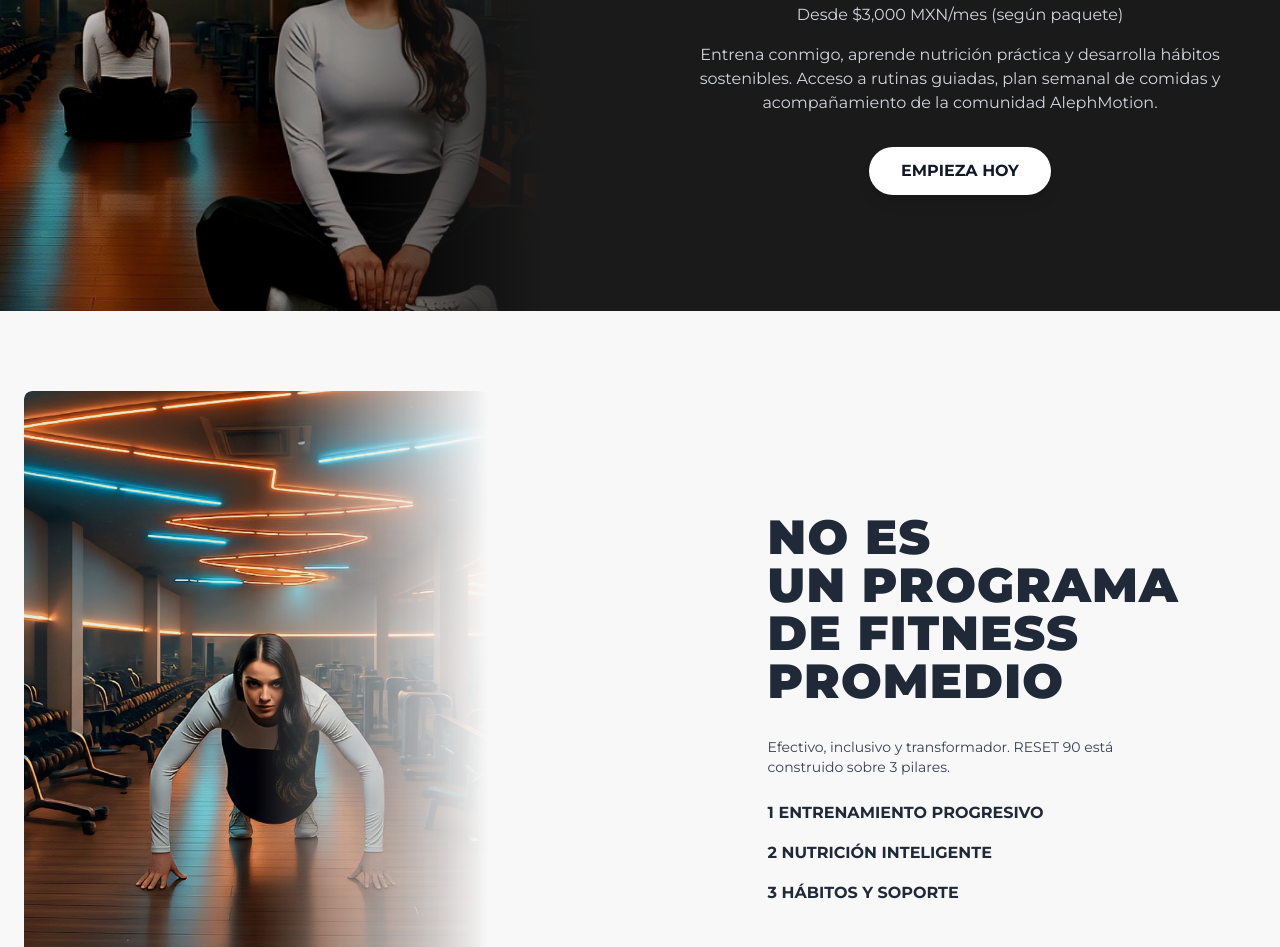
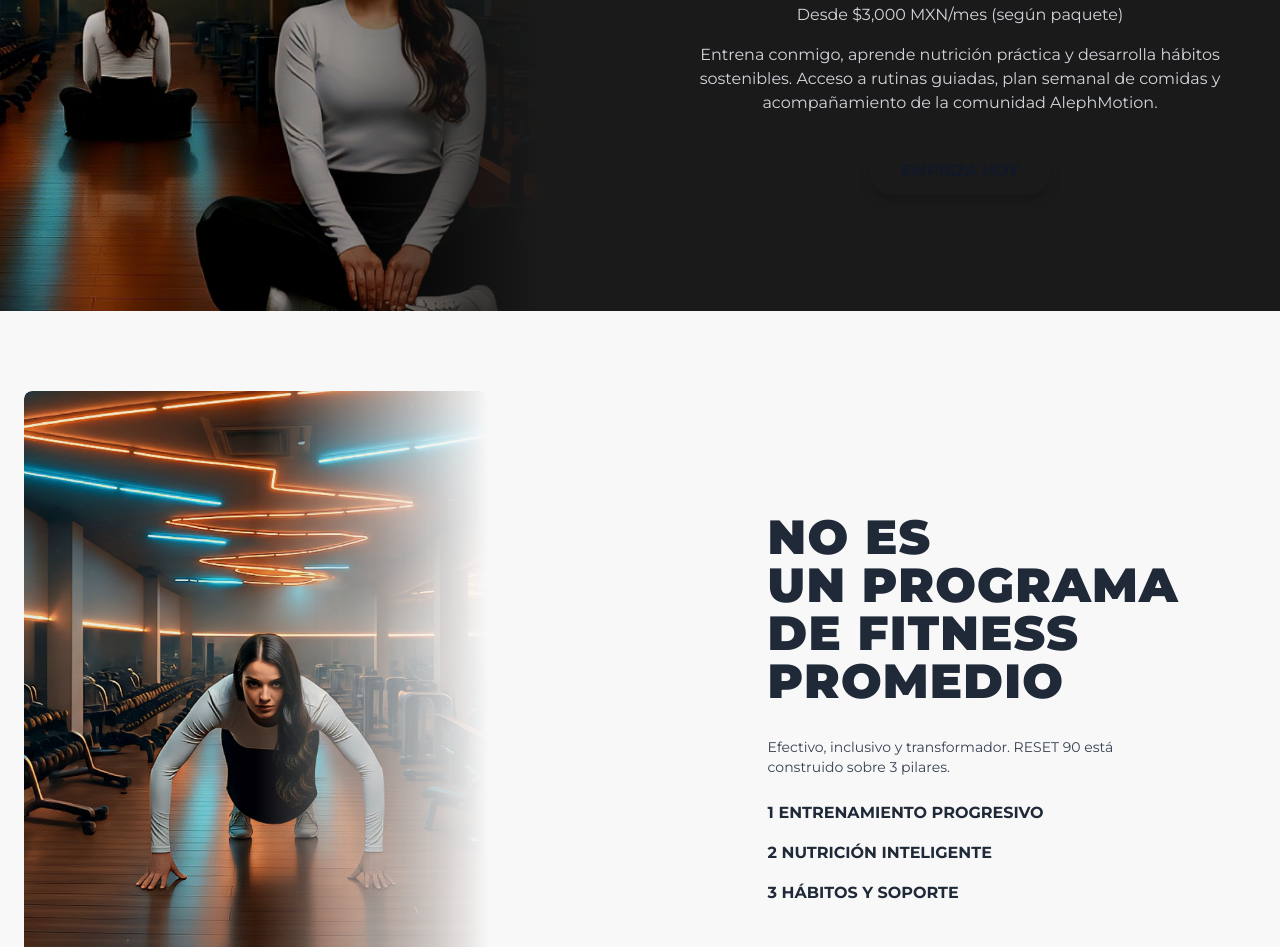
Before and after one commit to jostust/alephmotion2.0, a plain HTML site: page index.html in a window 1280 px wide. Shown: the part 1129-2076 px from the top of the page. Drawn offline with nearby package versions, Linux system fonts and the light colour scheme.

Commit message:
Update index13.html

```diff
--- a/index.html
+++ b/index.html
@@ -342,7 +342,7 @@
       </p>
 
       <a href="register.html"
-        class="inline-block mt-8 px-8 py-3 rounded-full font-bold shadow-lg bg-white text-gray-900 hover:shadow-xl transition reveal fx-fade-up"
+        class="inline-block mt-8 px-8 py-3 rounded-full font-bold shadow-lg bg-hl text-gray-900 hover:shadow-xl transition reveal fx-fade-up"
         style="animation-delay:1.2s;">
         EMPIEZA HOY
       </a>
```
